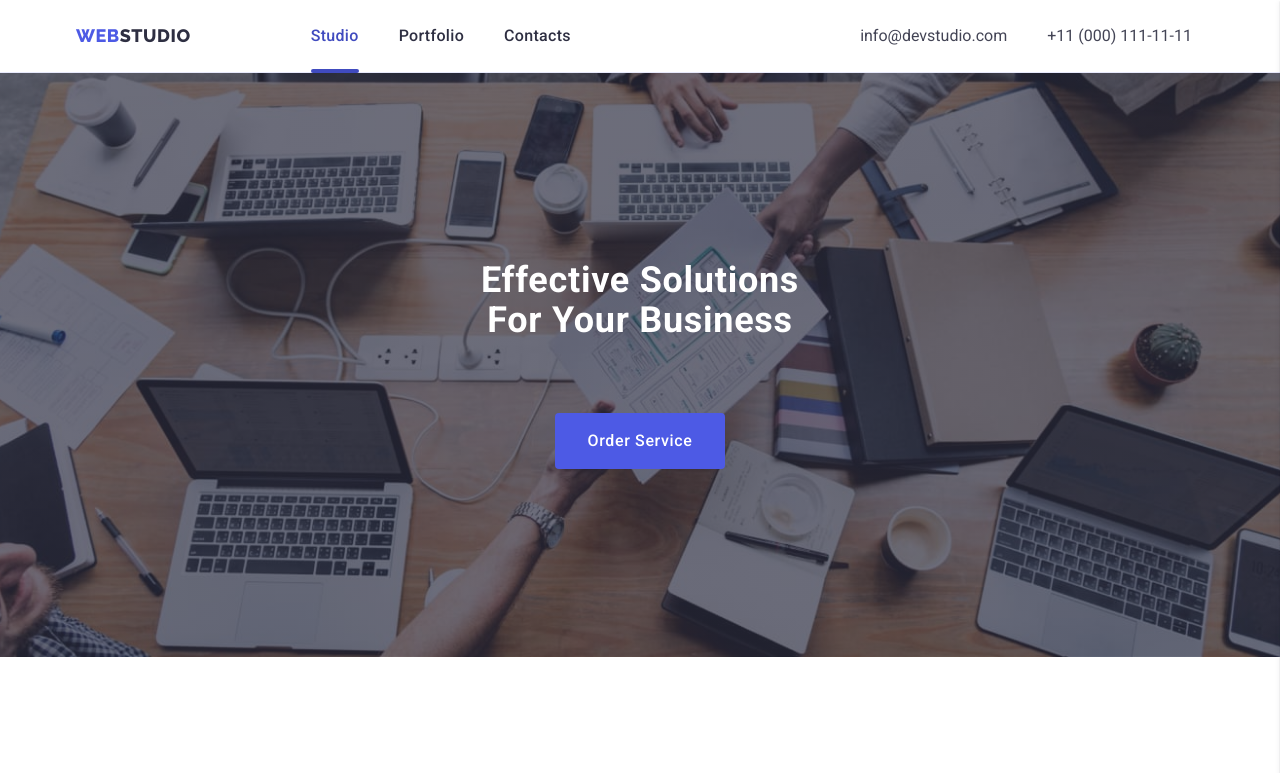
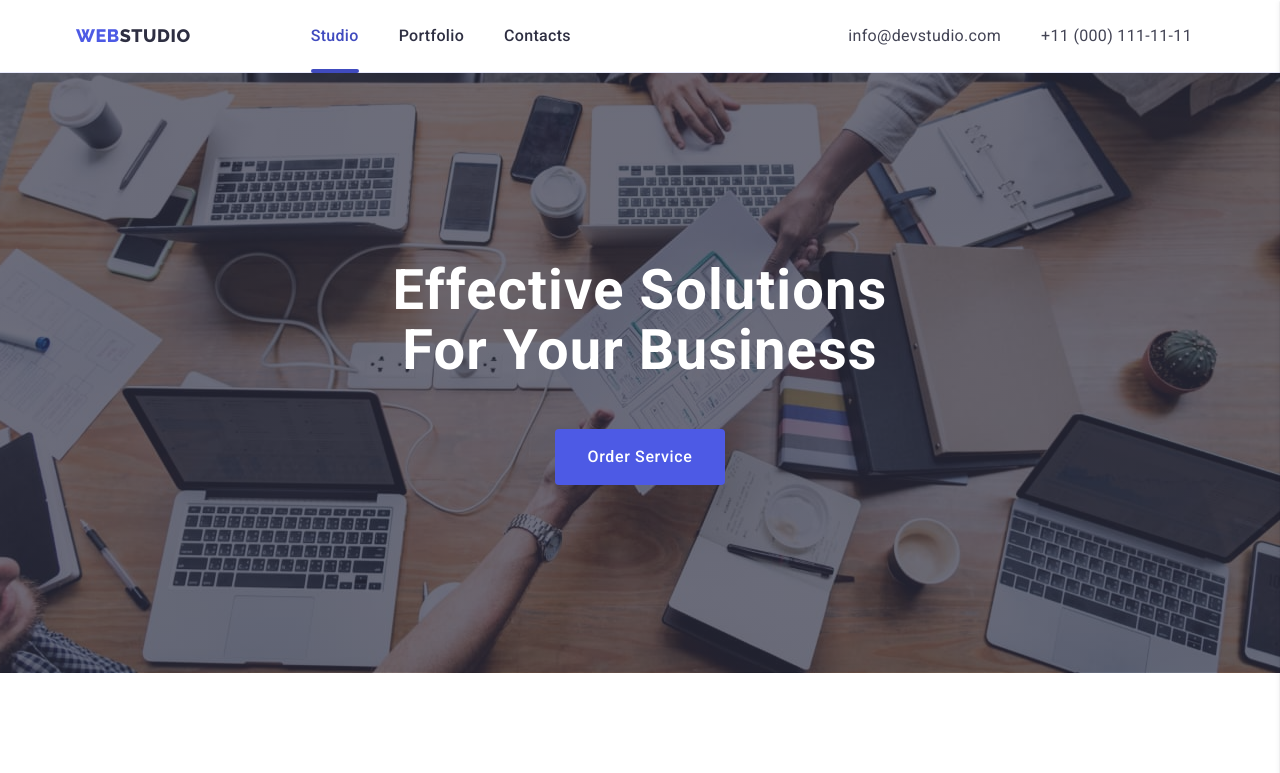
Before and after one commit to ivan-bilenkyi/goit-markup-hw-07, a plain HTML site: page index.html in a window 1280 px wide. Shown: the top 773 px of the page. Drawn offline with nearby package versions, Linux system fonts and the light colour scheme.

Commit message:
fix problem

```diff
--- a/css/customers-media.css
+++ b/css/customers-media.css
@@ -1,6 +1,9 @@
 @media screen and (min-width: 768px) {
   .customers .container {
     width: 582px;
+  }
+  .customer-list {
+    gap: 72px 24px;
   }
   .customer-item {
     max-width: 190px;
--- a/css/header-media.css
+++ b/css/header-media.css
@@ -84,6 +84,9 @@
     padding: 12px;
   }
   .address-link {
+    font-size: 12px;
+    line-height: 1.17;
+    letter-spacing: 0.04em;
     color: var(--color-text);
     transition: color var(--cubic);
   }
@@ -111,4 +114,9 @@
     flex-direction: row;
     gap: 40px;
   }
+  .address-link {
+    font-size: 16px;
+    line-height: 1.5;
+    letter-spacing: 0.02em;
+  }
 }
--- a/css/hero-media.css
+++ b/css/hero-media.css
@@ -42,6 +42,13 @@
         url('../images/hero/hero-bg@2x.png');
     }
   }
+  .hero-title {
+    font-weight: 700;
+    font-size: 56px;
+    line-height: 1.07;
+    max-width: 496px;
+    margin-bottom: 36px;
+  }
 }
 
 @media screen and (min-width: 1158px) {
@@ -51,4 +58,7 @@
     padding-top: 188px;
     padding-bottom: 188px;
   }
+  .hero-title {
+    margin-bottom: 48px;
+  }
 }
--- a/css/mobile-menu-media.css
+++ b/css/mobile-menu-media.css
@@ -0,0 +1,6 @@
+@media screen and (max-width: 428px) {
+  .mobile-address .social-list {
+    justify-content: space-between;
+    gap: 0;
+  }
+}
```
